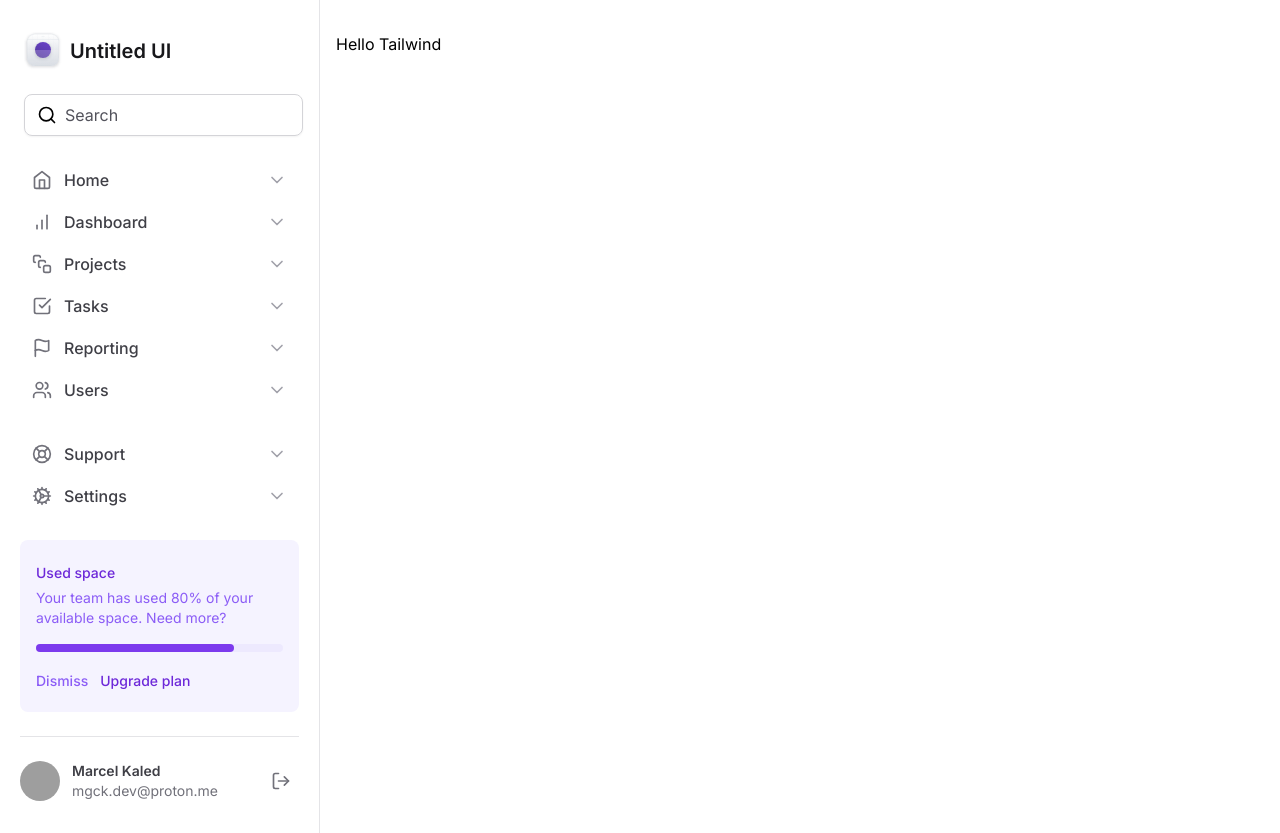
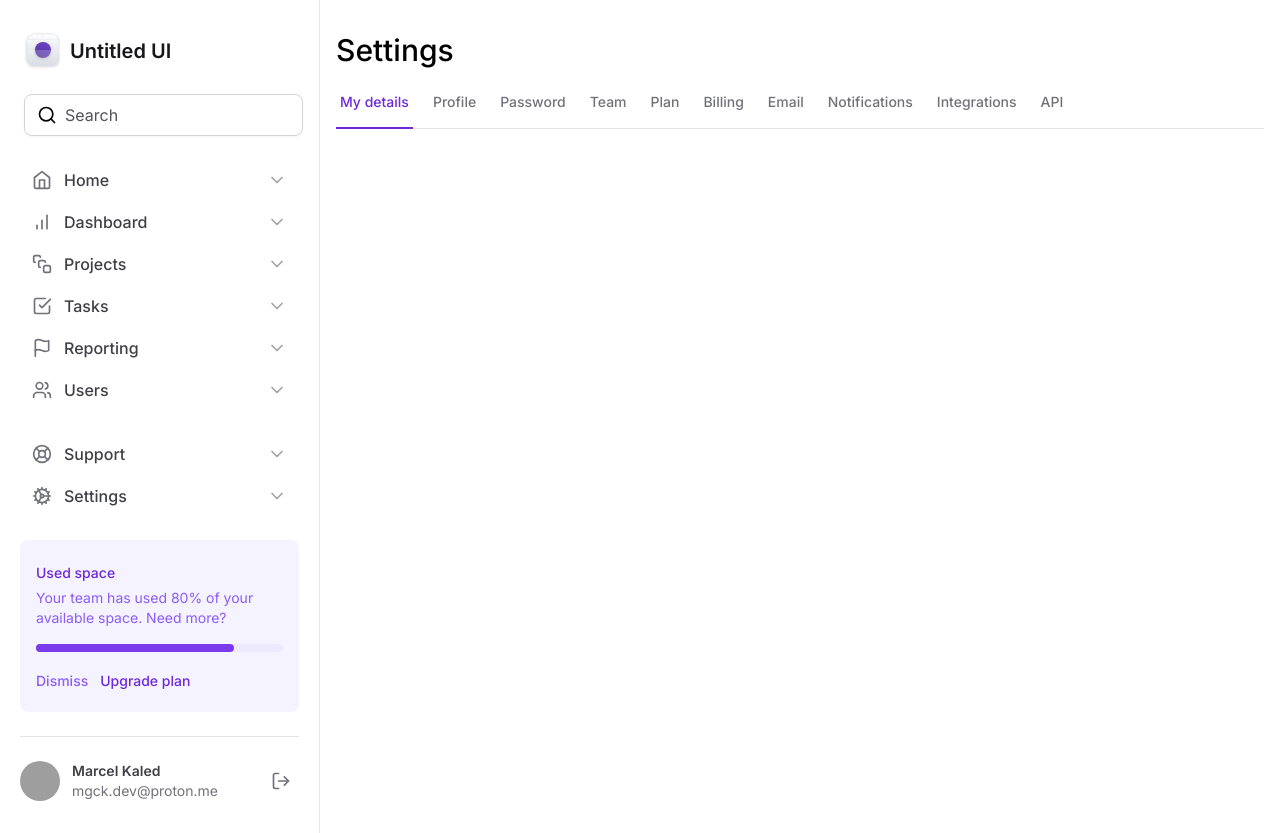
Before and after one commit to mgckaled/ignite-mastering_tailwind, a Next.js app: page / in a window 1280 px wide. Built offline with nearby package versions, Linux system fonts and the light colour scheme; grey boxes are pictures that could not be loaded.

Commit message:
feat: tabs in Home screen with radix and animation

```diff
--- a/package.json
+++ b/package.json
@@ -9,12 +9,14 @@
     "lint": "next lint"
   },
   "dependencies": {
+    "@radix-ui/react-tabs": "^1.0.4",
     "@types/node": "20.4.9",
     "@types/react": "18.2.20",
     "@types/react-dom": "18.2.7",
     "autoprefixer": "10.4.14",
     "eslint": "8.46.0",
     "eslint-config-next": "13.4.13",
+    "framer-motion": "^10.15.0",
     "lucide-react": "^0.263.1",
     "next": "13.4.13",
     "postcss": "8.4.27",
--- a/src/app/layout.tsx
+++ b/src/app/layout.tsx
@@ -18,7 +18,7 @@
   children: React.ReactNode
 }) {
   return (
-    <html lang="en">
+    <html lang="en" className="antialiased">
       <body className={inter.className}>
         <div className="grid-cols-app grid min-h-screen">
           <Sidebar />
--- a/src/app/page.tsx
+++ b/src/app/page.tsx
@@ -1,3 +1,11 @@
+import { SettingsTabs } from '@/components/SettingsTabs'
+
 export default function Home() {
-  return <h1>Hello Tailwind</h1>
+  return (
+    <>
+      <h1 className="to-zinc-900 text-3xl font-medium">Settings</h1>
+
+      <SettingsTabs />
+    </>
+  )
 }
--- /dev/null
+++ b/src/components/SettingsTabs/TabItem.tsx
@@ -0,0 +1,28 @@
+'use client'
+
+import * as Tabs from '@radix-ui/react-tabs'
+import { motion } from 'framer-motion'
+
+export interface TabItemProps {
+  value: string
+  title: string
+  isSelected?: boolean
+}
+
+export function TabItem({ value, title, isSelected = false }: TabItemProps) {
+  return (
+    <Tabs.Trigger
+      value={value}
+      className="relative px-1 pb-4 text-sm font-medium text-zinc-500 hover:text-violet-700 data-[state=active]:text-violet-700"
+    >
+      <span>{title}</span>
+
+      {isSelected && (
+        <motion.div
+          layoutId="activeTab"
+          className="absolute -bottom-px left-0 right-0 h-0.5 bg-violet-700"
+        />
+      )}
+    </Tabs.Trigger>
+  )
+}
--- /dev/null
+++ b/src/components/SettingsTabs/index.tsx
@@ -0,0 +1,54 @@
+'use client'
+
+import * as Tabs from '@radix-ui/react-tabs'
+import { useState } from 'react'
+import { TabItem } from './TabItem'
+
+export function SettingsTabs() {
+  const [currentTab, setCurrentTab] = useState('tab1')
+
+  return (
+    <Tabs.Root value={currentTab} onValueChange={setCurrentTab}>
+      <Tabs.List className="mt-6 flex w-full items-center gap-4 border-b border-zinc-200">
+        <TabItem
+          value="tab1"
+          title="My details"
+          isSelected={currentTab === 'tab1'}
+        />
+        <TabItem
+          value="tab2"
+          title="Profile"
+          isSelected={currentTab === 'tab2'}
+        />
+        <TabItem
+          value="tab3"
+          title="Password"
+          isSelected={currentTab === 'tab3'}
+        />
+        <TabItem value="tab4" title="Team" isSelected={currentTab === 'tab4'} />
+        <TabItem value="tab5" title="Plan" isSelected={currentTab === 'tab5'} />
+        <TabItem
+          value="tab6"
+          title="Billing"
+          isSelected={currentTab === 'tab6'}
+        />
+        <TabItem
+          value="tab7"
+          title="Email"
+          isSelected={currentTab === 'tab7'}
+        />
+        <TabItem
+          value="tab8"
+          title="Notifications"
+          isSelected={currentTab === 'tab8'}
+        />
+        <TabItem
+          value="tab9"
+          title="Integrations"
+          isSelected={currentTab === 'tab9'}
+        />
+        <TabItem value="tab9" title="API" isSelected={currentTab === 'tab9'} />
+      </Tabs.List>
+    </Tabs.Root>
+  )
+}
```
Also changed, not shown: 1 other file (tests, documents, lock files or other folders).
